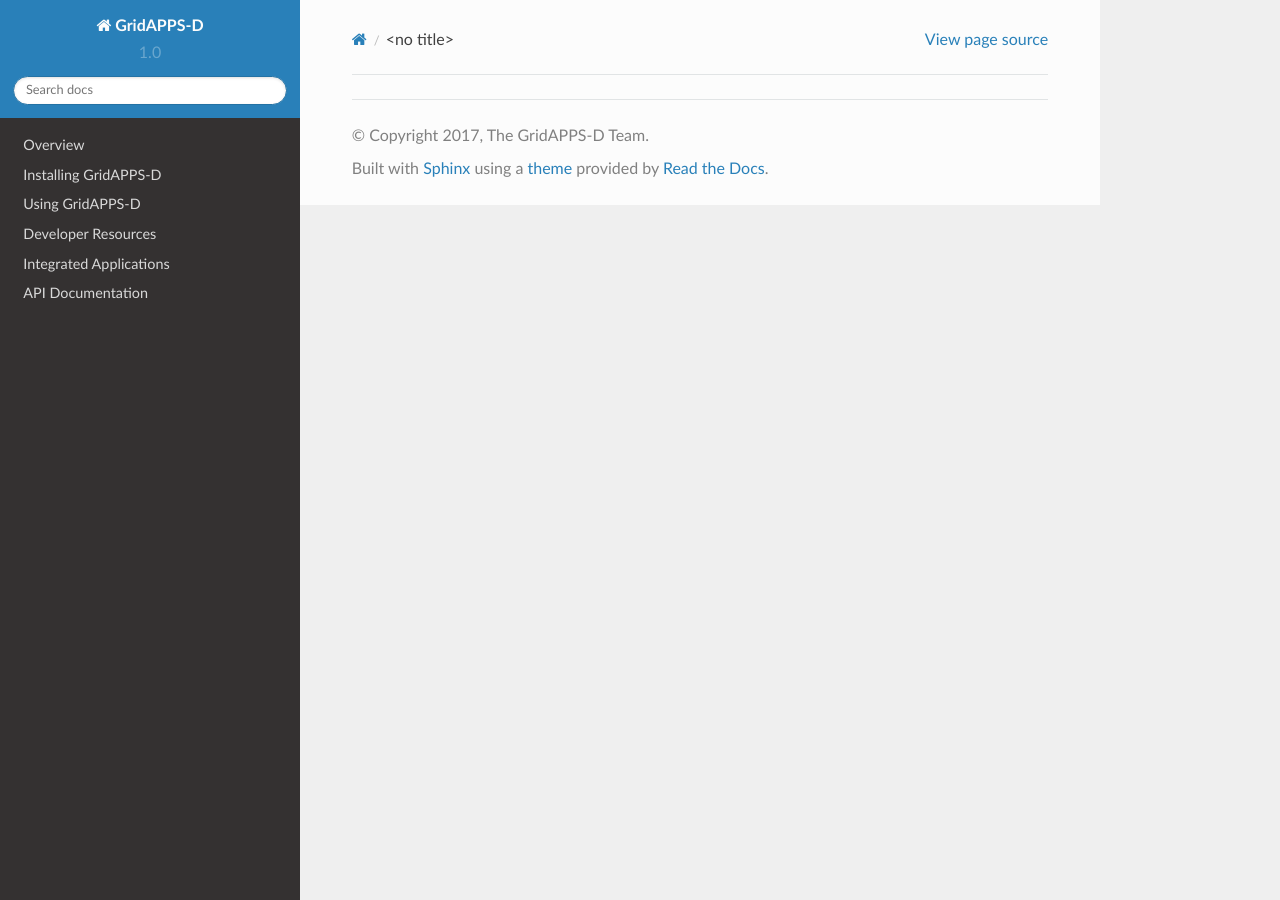
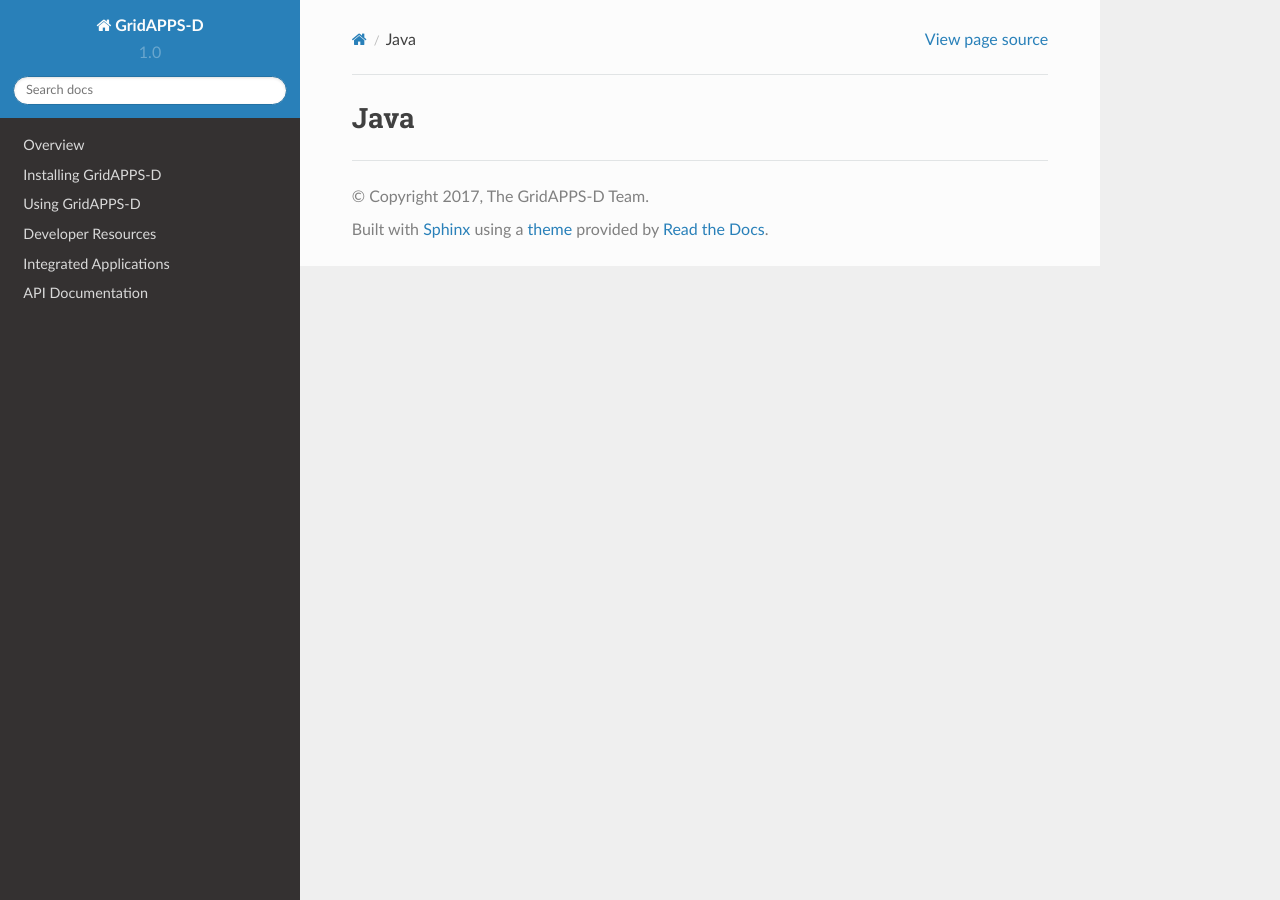
Before and after one commit to GRIDAPPSD/GOSS-GridAPPS-D, a Sphinx documentation site: the page built from docs/source/using_gridappsd/api_examples/starting_in_java.rst, in a window 1280 px wide. Built offline with Sphinx 7.4.7 and the Read the Docs theme 2.0.0, drawn with Linux system fonts in a browser that asks for light colours; pages that are not in the unit, such as notebooks, are missing from menus.

Commit message:
Update starting_in_java.rst

```diff
--- a/docs/source/using_gridappsd/api_examples/starting_in_java.rst
+++ b/docs/source/using_gridappsd/api_examples/starting_in_java.rst
@@ -1,2 +1,2 @@
-  Java
-  --------------
+Java
+******
```
